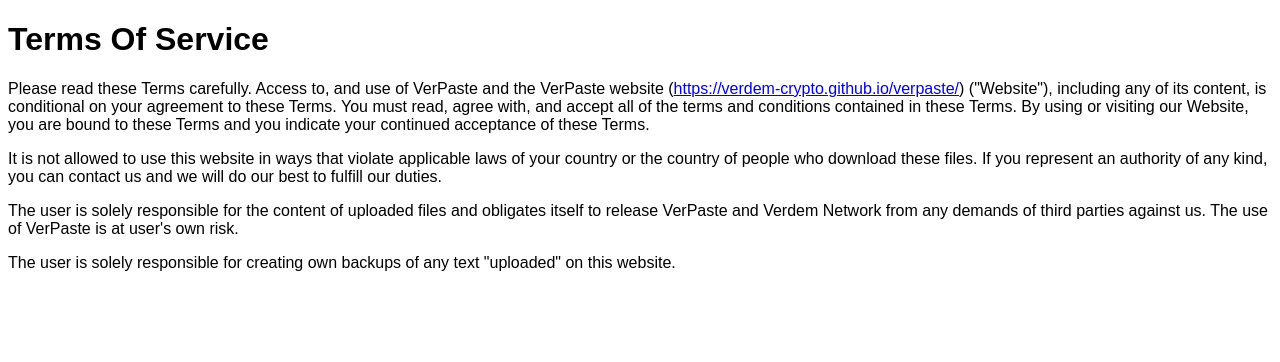
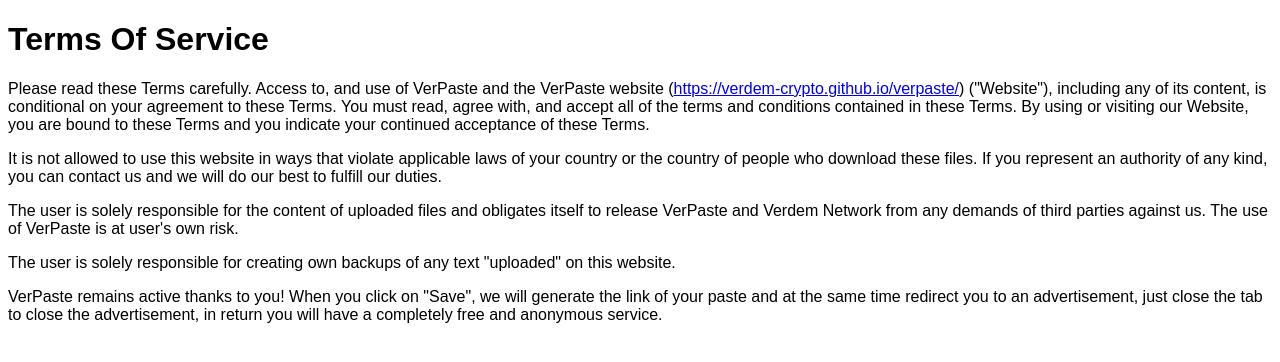
Before and after one commit to Verdem-crypto/verdem-crypto.github.io, a Jekyll site: the page verpaste/terms-of-service.html, which Jekyll copies as it is, in a window 1280 px wide. Shown: the top 362 px of the page. Built offline with Jekyll 4.4.1, drawn with Linux system fonts in a browser that asks for light colours.

Commit message:
Update terms-of-service.html

```diff
--- a/verpaste/terms-of-service.html
+++ b/verpaste/terms-of-service.html
@@ -27,4 +27,5 @@
 <p>It is not allowed to use this website in ways that violate applicable laws of your country or the country of people who download these files. If you represent an authority of any kind, you can contact us and we will do our best to fulfill our duties.</p>
 <p>The user is solely responsible for the content of uploaded files and obligates itself to release VerPaste and Verdem Network from any demands of third parties against us. The use of VerPaste is at user's own risk.&nbsp;</p>
 <p>The user is solely responsible for creating own backups of any text "uploaded" on this website.</p>
+<p>VerPaste remains active thanks to you! When you click on "Save", we will generate the link of your paste and at the same time redirect you to an advertisement, just close the tab to close the advertisement, in return you will have a completely free and anonymous service.</p>
 </body>
```
